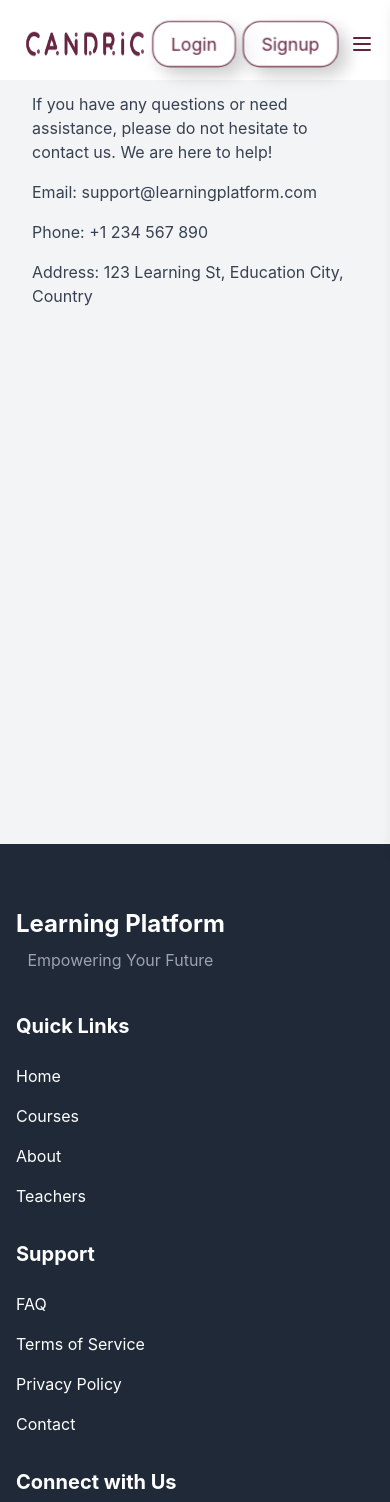
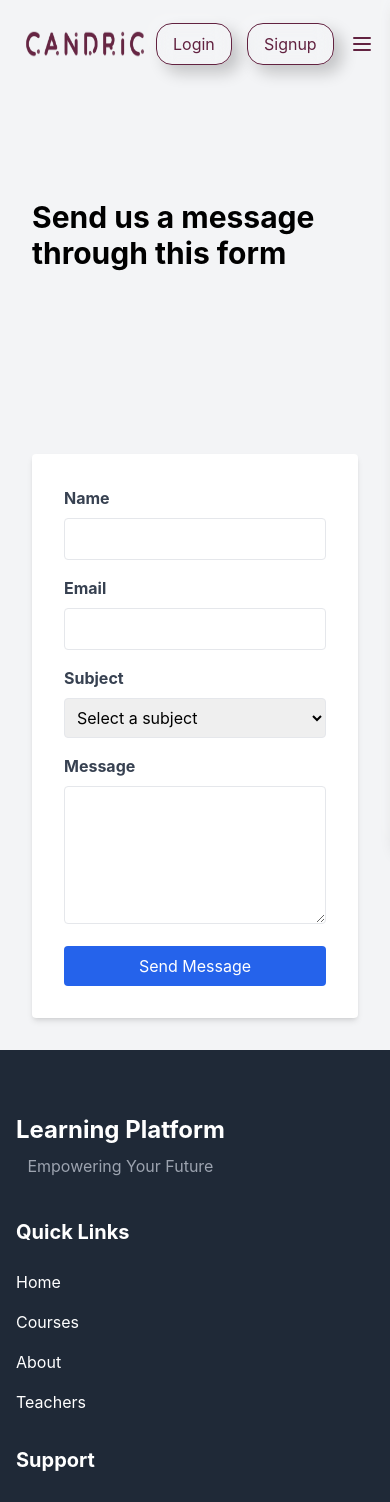
Before and after one commit to CJbaited/Candice, a React (Create React App) app in the folder candric/: page /contact in a window 390 px wide. Shown: the top 1502 px of the page. Built offline with nearby package versions, Linux system fonts and the light colour scheme.

Commit message:
finished mostly with styling front, almost time for merge

```diff
--- a/candric/src/components/Contact.js
+++ b/candric/src/components/Contact.js
@@ -1,22 +1,98 @@
-import React from 'react';
+import React, { useState } from 'react';
 
 const Contact = () => {
+  const [formData, setFormData] = useState({
+    name: '',
+    email: '',
+    subject: '',
+    message: '',
+  });
+
+  const handleChange = (e) => {
+    const { name, value } = e.target;
+    setFormData({ ...formData, [name]: value });
+  };
+
+  const handleSubmit = (e) => {
+    e.preventDefault();
+    // Handle form submission logic here
+    console.log('Form submitted:', formData);
+  };
+
   return (
     <div className="min-h-screen bg-gray-100 p-8">
       <div className="container mx-auto">
-        <h1 className="text-3xl font-bold mb-6">Contact Us</h1>
-        <p className="text-gray-700 mb-4">
-          If you have any questions or need assistance, please do not hesitate to contact us. We are here to help!
-        </p>
-        <p className="text-gray-700 mb-4">
-          Email: support@learningplatform.com
-        </p>
-        <p className="text-gray-700 mb-4">
-          Phone: +1 234 567 890
-        </p>
-        <p className="text-gray-700">
-          Address: 123 Learning St, Education City, Country
-        </p>
+        <section className="flex flex-col justify-center items-center min-h-[50vh]">
+          <h1 className="text-3xl font-bold mb-4">Send us a message through this form</h1>
+        </section>
+        <section className="min-h-[50vh]">
+          <form onSubmit={handleSubmit} className="bg-white p-8 rounded shadow-md">
+            <div className="mb-4">
+              <label className="block text-gray-700 font-bold mb-2" htmlFor="name">
+                Name
+              </label>
+              <input
+                type="text"
+                id="name"
+                name="name"
+                value={formData.name}
+                onChange={handleChange}
+                className="w-full p-2 border rounded"
+                required
+              />
+            </div>
+            <div className="mb-4">
+              <label className="block text-gray-700 font-bold mb-2" htmlFor="email">
+                Email
+              </label>
+              <input
+                type="email"
+                id="email"
+                name="email"
+                value={formData.email}
+                onChange={handleChange}
+                className="w-full p-2 border rounded"
+                required
+              />
+            </div>
+            <div className="mb-4">
+              <label className="block text-gray-700 font-bold mb-2" htmlFor="subject">
+                Subject
+              </label>
+              <select
+                id="subject"
+                name="subject"
+                value={formData.subject}
+                onChange={handleChange}
+                className="w-full p-2 border rounded"
+                required
+              >
+                <option value="" disabled>Select a subject</option>
+                <option value="feedback">Feedback</option>
+                <option value="support">Support</option>
+                <option value="become-a-teacher">Become a Teacher</option>
+                <option value="other">Other</option>
+              </select>
+            </div>
+            <div className="mb-4">
+              <label className="block text-gray-700 font-bold mb-2" htmlFor="message">
+                Message
+              </label>
+              <textarea
+                id="message"
+                name="message"
+                value={formData.message}
+                onChange={handleChange}
+                className="w-full p-2 border rounded"
+                rows="5"
+                required
+              ></textarea>
+            </div>
+            <button type="submit" className="w-full bg-blue-600 text-white py-2 rounded hover:bg-blue-700">
+              Send Message
+            </button>
+          </form>
+        </section>
       </div>
     </div>
   );
--- a/candric/src/components/FAQ.js
+++ b/candric/src/components/FAQ.js
@@ -1,14 +1,71 @@
-import React from 'react';
+import React, { useState } from 'react';
 
 const FAQ = () => {
+  const [activeIndex, setActiveIndex] = useState(null);
+  const [currentPage, setCurrentPage] = useState(1);
+  const questionsPerPage = 5;
+
+  const faqs = [
+    { question: 'What is the platform about?', answer: 'Our platform offers a wide range of courses designed to help you achieve your personal and professional goals.' },
+    { question: 'How do I sign up?', answer: 'You can sign up by clicking on the Sign Up button on the top right corner and filling out the registration form.' },
+    { question: 'What courses are available?', answer: 'We offer courses in various fields including business, and personal development.' },
+    { question: 'How do I contact support?', answer: 'You can contact us through the contact form.' },
+    { question: 'Is there a mobile app?', answer: 'No, but we are currently working on our mobile app and makikng it available for both iOS and Android devices.' },
+    { question: 'How do I reset my password?', answer: 'You can reset your password by clicking on the Forgot Password link on the login page or in your profile tab through the Dashboard.' },
+    { question: 'Can I access the courses offline?', answer: 'Yes, you can download course materials and access them offline.' },
+    { question: 'What payment methods are accepted?', answer: 'We accept primarely payments through Line and bank transfers.' },
+    { question: 'Is there a refund policy?', answer: 'Yes, we offer a 30-day refund policy for all our courses.' },
+    { question: 'How do I update my profile?', answer: 'You can update your profile by going to the Profile section in your account settings.' },
+  ];
+
+  const handleClick = (index) => {
+    setActiveIndex(index === activeIndex ? null : index);
+  };
+
+  const handlePageChange = (pageNumber) => {
+    setCurrentPage(pageNumber);
+  };
+
+  const indexOfLastQuestion = currentPage * questionsPerPage;
+  const indexOfFirstQuestion = indexOfLastQuestion - questionsPerPage;
+  const currentQuestions = faqs.slice(indexOfFirstQuestion, indexOfLastQuestion);
+  const totalPages = Math.ceil(faqs.length / questionsPerPage);
+
   return (
     <div className="min-h-screen bg-gray-100 p-8">
       <div className="container mx-auto">
-        <h1 className="text-3xl font-bold mb-6">Frequently Asked Questions</h1>
-        <p className="text-gray-700 mb-4">
-          Here you can find answers to the most common questions about our platform.
-        </p>
-        {/* Add your FAQ content here */}
+        <section className="flex flex-col justify-center items-center min-h-[50vh]">
+          <h1 className="text-3xl font-bold mb-4">Frequently Asked Questions</h1>
+          <p className="text-gray-700 text-center">Here you'll find the most frequent questions and answers.</p>
+        </section>
+        <section className="min-h-[50vh]">
+          {currentQuestions.map((faq, index) => (
+            <div key={index} className="mb-4">
+              <button
+                className="w-full text-left font-bold text-lg p-4 bg-white rounded shadow-md"
+                onClick={() => handleClick(index)}
+              >
+                {faq.question}
+              </button>
+              {activeIndex === index && (
+                <div className="p-4 bg-gray-200 rounded-b shadow-md">
+                  {faq.answer}
+                </div>
+              )}
+            </div>
+          ))}
+          <div className="flex justify-center mt-8">
+            {Array.from({ length: totalPages }, (_, i) => (
+              <button
+                key={i}
+                className={`px-4 py-2 mx-1 ${currentPage === i + 1 ? 'bg-blue-600 text-white' : 'bg-white text-blue-600'} rounded shadow-md`}
+                onClick={() => handlePageChange(i + 1)}
+              >
+                {i + 1}
+              </button>
+            ))}
+          </div>
+        </section>
       </div>
     </div>
   );
--- a/candric/src/components/Home.js
+++ b/candric/src/components/Home.js
@@ -42,18 +42,29 @@ const Home = () => {
     visible: { opacity: 1, x: 0 },
   };
 
+  const heroTitleVariants = {
+    hidden: { opacity: 0, y: -50 },
+    visible: { opacity: 1, y: 0 },
+  };
+
   return (
     <div className="min-h-screen parallax">
       {/* Top Section */}
       <section className="relative h-screen bg-cover bg-center flex flex-col items-center justify-center" style={{ backgroundImage: "url('/brooke-cagle-g1Kr4Ozfoac-unsplash.jpg')" }}>
         <div className="absolute inset-0 bg-black bg-opacity-30"></div>
         <div className="relative z-10 text-center mt-32">
-          <h1 className="text-4xl md:text-6xl lg:text-7xl xl:text-8xl font-bold text-white mb-8 animate-fade-in leading-tight">
+          <motion.h1
+            className="text-4xl md:text-6xl lg:text-7xl xl:text-8xl font-bold text-white mb-8 leading-tight"
+            initial="hidden"
+            animate="visible"
+            variants={heroTitleVariants}
+            transition={{ duration: 1 }}
+          >
             Welcome to the <br className="hidden md:block" /> Learning Platform
-          </h1>
+          </motion.h1>
           <div className="flex space-x-4 mb-16 justify-center">
-            <Link to="/visitor-courses" className="px-6 py-3 border border-white text-white font-semibold rounded-lg shadow-lg backdrop-blur-md hover:bg-[#622240] hover:text-white transition-colors">Start Learning</Link>
-            <Link to="/teachers" className="px-6 py-3 border border-white text-white font-semibold rounded-lg shadow-lg backdrop-blur-md hover:bg-[#622240] hover:text-white transition-colors">Meet Teachers</Link>
+            <Link to="/visitor-courses" className="px-6 py-3 border border-[#622240] text-[#622240] font-semibold rounded-lg shadow-lg backdrop-blur-md hover:bg-[#622240] hover:text-white transition-colors">Start Learning</Link>
+            <Link to="/teachers" className="px-6 py-3 border border-[#622240] text-[#622240] font-semibold rounded-lg shadow-lg backdrop-blur-md hover:bg-[#622240] hover:text-white transition-colors">Meet Teachers</Link>
           </div>
           <div className="grid grid-cols-1 md:grid-cols-2 lg:grid-cols-4 gap-8 mt-24 px-4">
             <div className="bg-white bg-opacity-20 p-4 border border-white rounded-lg shadow-lg backdrop-blur-md text-center">
@@ -156,7 +167,7 @@ const Home = () => {
               variants={cardVariants}
             >
               <div className="icon-placeholder mb-4">
-                <Clipboard className="w-12 h-12 text-[#622240] mx-auto" />
+                <Clipboard className="w-12 h-12 text-[#622240] mx.auto" />
               </div>
               <h3 className="text-xl font-bold mb-2">Assignments</h3>
               <p className="text-gray-700">You'll receive assignments to complement your learning.</p>
@@ -190,7 +201,7 @@ const Home = () => {
               <p className="text-gray-700">Classes are fully interactive, you may be split into groups, raise hand for questions, games and more.</p>
             </motion.div>
             <motion.div
-              className="bg-white p-8 rounded-lg shadow-lg text-center h-64"
+              className="bg.white p-8 rounded-lg shadow-lg text-center h-64"
               initial="hidden"
               whileInView="visible"
               viewport={{ once: true }}
```
